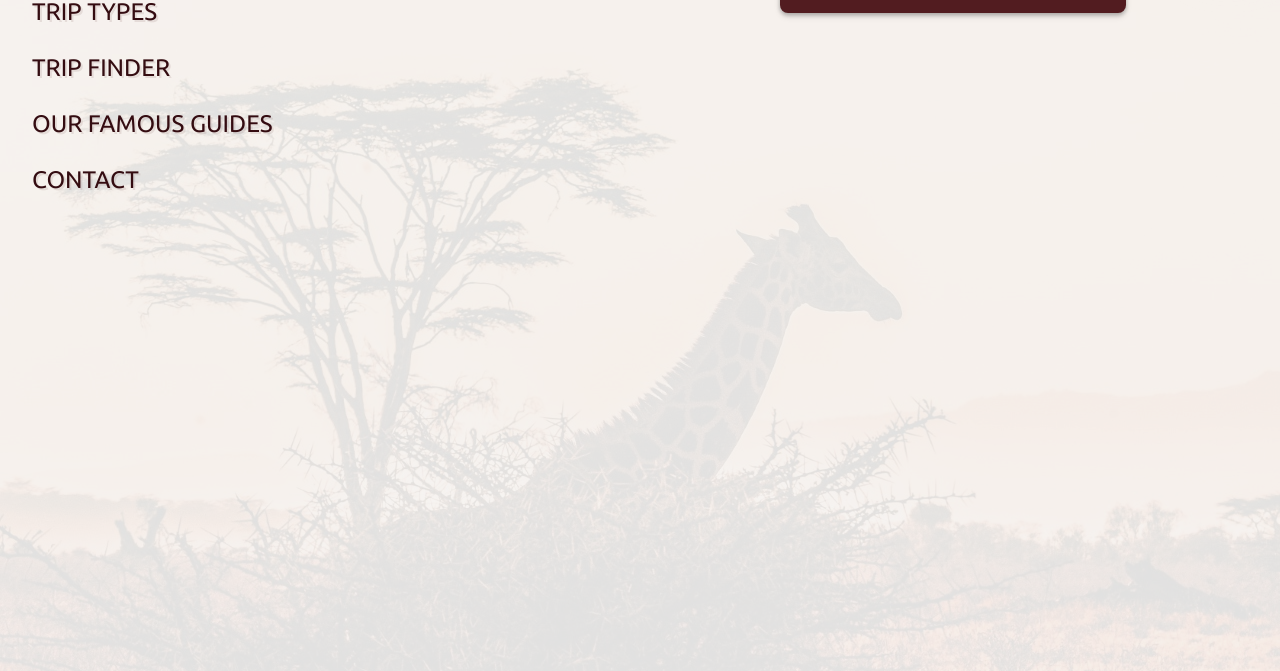
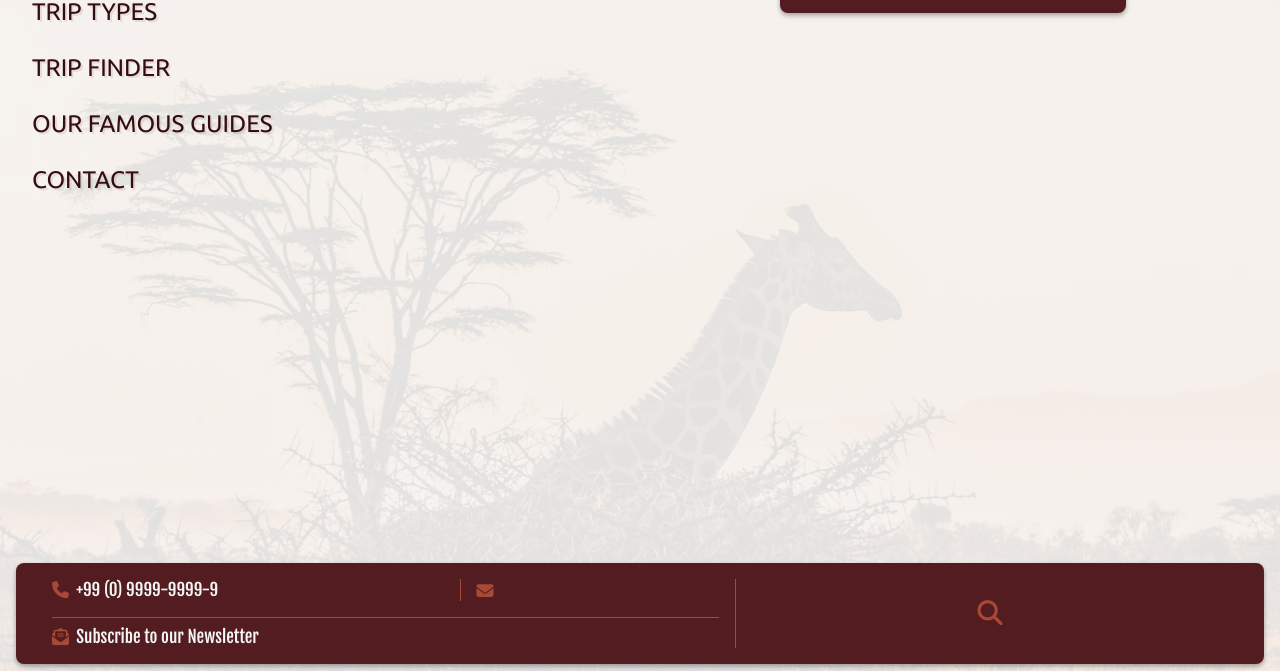
Before and after one commit to andrewmat32/soul-of-afrika, a plain HTML site: page contact.html in a window 1280 px wide. Both pictures are taken after a click on the label 1244 px from the left and 54 px from the top of the page. Shown: the part 120-791 px from the top of the page. Drawn offline with Linux system fonts and the light colour scheme.

Commit message:
- added top links to burger menu

```diff
--- a/contact.html
+++ b/contact.html
@@ -55,6 +55,23 @@
                 </div>
                 <div class="nav-menu__item">
                     <a class="h4" href="/contact.html">Contact</a>
+                </div>
+
+                <div class="top-links">
+                    <div class="container">
+                        <div class="top-links__links">
+                            <div class="top">
+                                <a href="#"><i class="fa fa-phone"></i> &nbsp;+99 (0) 9999-9999-9</a>
+                                <a href="#"><i class="fa fa-envelope"></i></a>
+                            </div>
+                            <div class="bottom">
+                                <a href="#"><i class="fa fa-envelope-open-text"></i> &nbsp;Subscribe to our Newsletter</a>
+                            </div>
+                            <div class="right">
+                                <a href="#"><i class="fa fa-search"></i></a>
+                            </div>
+                        </div>
+                    </div>
                 </div>
             </div>
         </div>
```
Also changed, not shown: destination-types.html (+17 -0 lines), destinations.html (+17 -0 lines), guides.html (+17 -0 lines), listing.html (+17 -0 lines).
